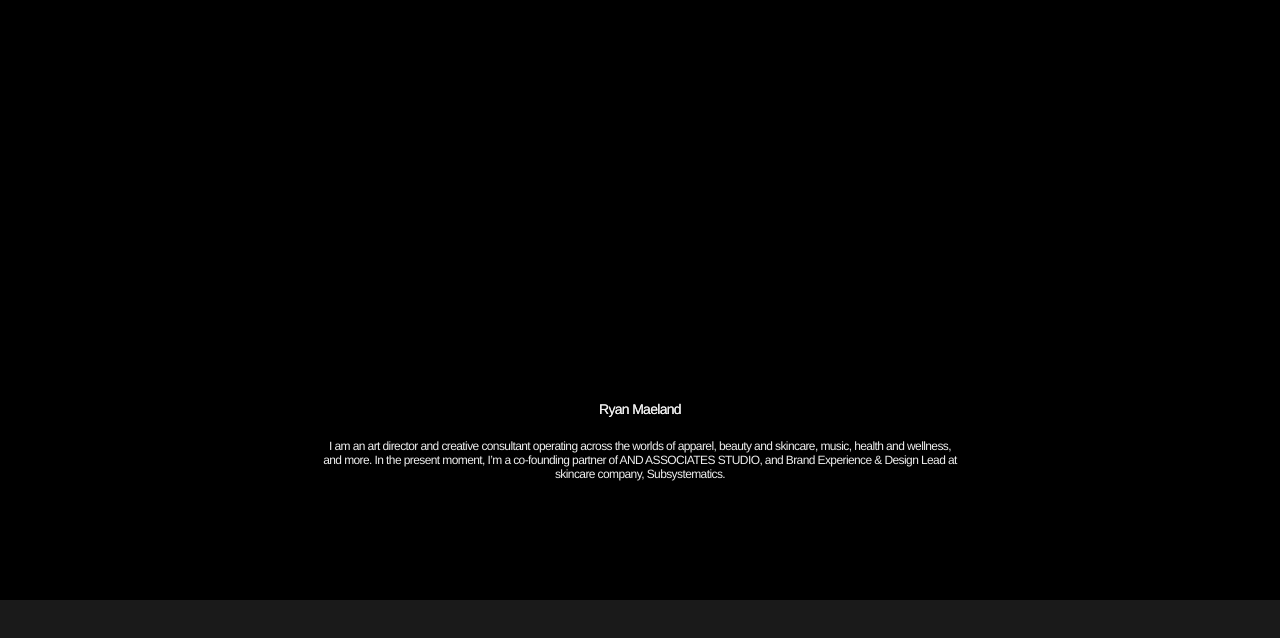
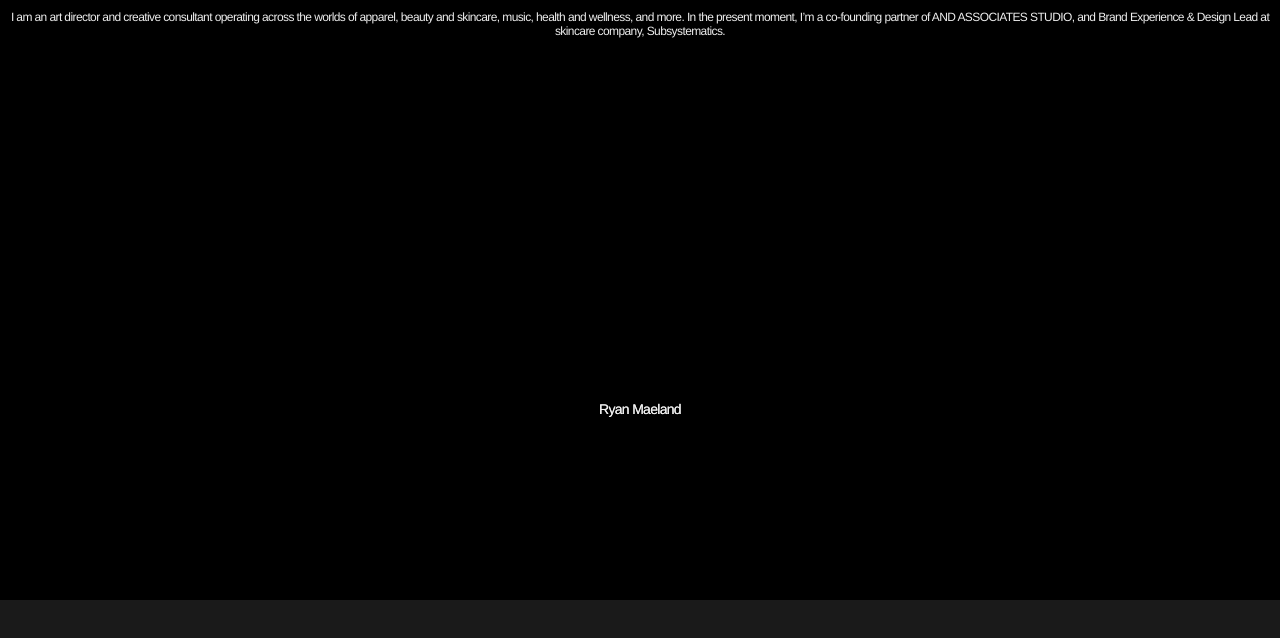
Before and after one commit to and-associates/rm-homepage-production, a website: page index.html in a window 1280 px wide. Drawn offline with Linux system fonts and the light colour scheme; a web font is replaced by a local one.

```diff
--- a/index.html
+++ b/index.html
@@ -36,9 +36,6 @@
                 font-weight: 400;
                 text-align: center;
                 position: absolute;
-                top: 75%;
-                left: 50%;
-                transform: translate(-50%) translateY(-50%);
             }
 
             .about {
@@ -62,7 +59,7 @@
                      url(https://www.dropbox.com/s/nvk7lwyfkvtues3/AntiqueLegacy-Light.woff2?dl=0);
                 font-weight: normal;
                 font-display: block;
-}
+            }
 
         </style>
     </head>
```
